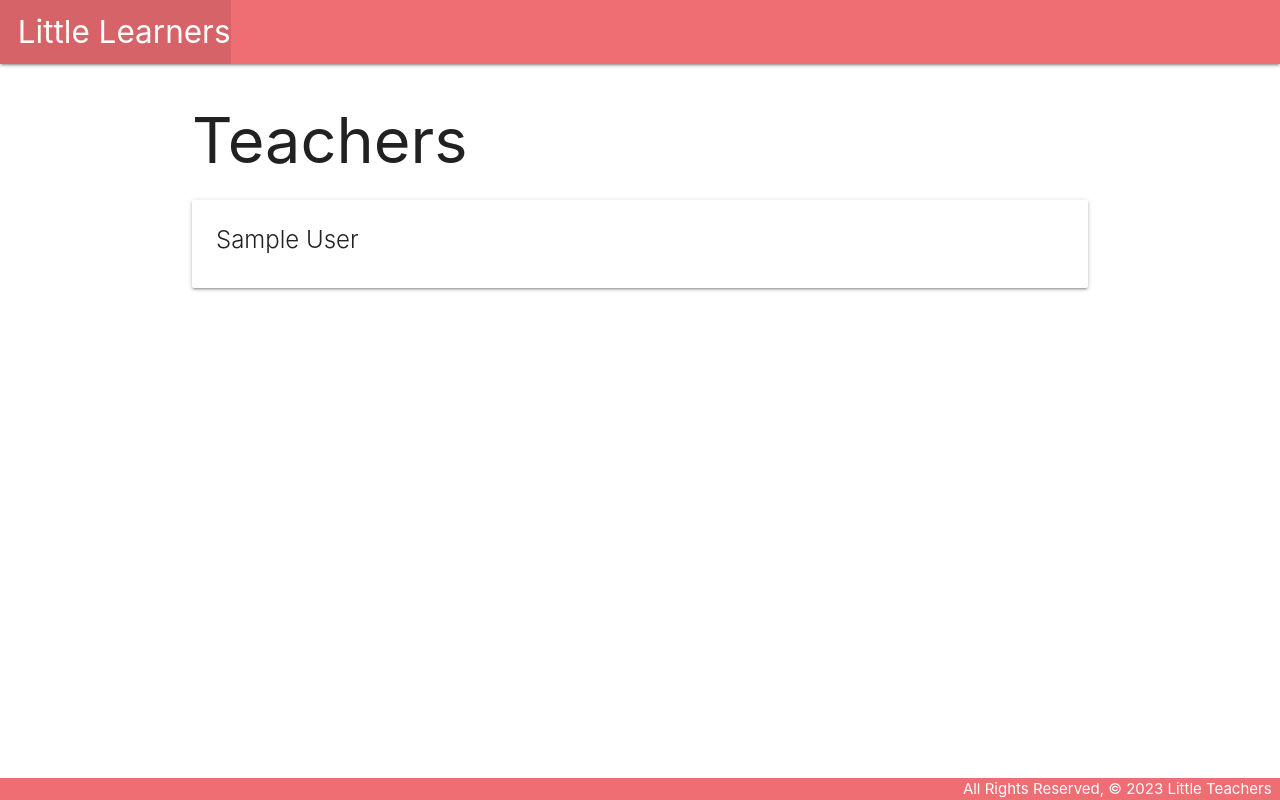
After one commit to JelisM/Little-Learners, a Django app: page /teachers/ in a window 1280 px wide. The commit adds this page. Run offline with Django 4.2, Linux system fonts and the light colour scheme; tables that the repository leaves empty hold one stand-in row (values such as "Sample post").

Commit message:
teachers

```diff
--- a/main_app/models.py
+++ b/main_app/models.py
@@ -1,6 +1,7 @@
 from django.db import models
 from django.urls import reverse
 from django.contrib.auth.models import User
+from django.contrib.auth.mixins import LoginRequiredMixin
 
 # Create your models here.
 class Teacher(models.Model):
--- a/main_app/static/css/style.css
+++ b/main_app/static/css/style.css
@@ -1,3 +1,14 @@
 body {
-    background: yellow;
-}
+    display: flex;
+    min-height: 100vh;
+    flex-direction: column;
+  }
+
+  main {
+    flex: 1 0 auto;
+  }
+
+  footer.page-footer {
+    padding-top: 0;
+    text-align: right;
+  }
--- a/main_app/templates/base.html
+++ b/main_app/templates/base.html
@@ -18,7 +18,18 @@
                 <ul>
                     <li><a href="{% url 'home' %}" class="left brand-logo">&nbsp;&nbsp;Little Learners</a></li>
                 </ul>
+                <ul class="right">
 
-
+                  </ul>
+            </div>
+        </nav>
+    </header>
+    <main class="container">
+        {% block content %}
+        {% endblock %}
+    </main>
+  	<footer class="page-footer">
+       <div class="right">All Rights Reserved, &copy; 2023 Little Teachers &nbsp;</div>
+    </footer>
 </body>
 </html>
--- /dev/null
+++ b/main_app/templates/teachers/index.html
@@ -0,0 +1,17 @@
+{% extends 'base.html' %}
+{% block content %}
+
+<h1>Teachers</h1>
+
+{% for teacher in teachers %}
+
+    <div class="card">
+      <div class="card-content">
+        <span class="card-title">{{ teacher.name }}</span>
+
+      </div>
+    </div>
+
+{% endfor %}
+
+{% endblock %}
--- a/main_app/urls.py
+++ b/main_app/urls.py
@@ -3,4 +3,5 @@ from . import views
 
 urlpatterns = [
     path('', views.home, name='home'),
+    path("teachers/", views.teachers_index, name='teachers_index'),
 ]
--- a/main_app/views.py
+++ b/main_app/views.py
@@ -1,5 +1,12 @@
 from django.shortcuts import render
+from .models import Teacher
+
 
 # Create your views here.
 def home(request):
   return render(request, 'home.html')
+
+def teachers_index(request):
+  teachers = Teacher.objects.all()
+  print(teachers)
+  return render(request, 'teachers/index.html', {'teachers': teachers})
```
Also changed, not shown: main_app/templates/home.html (+6 -14 lines), main_app/templates/registration/login.html (added, +13 -0 lines).
